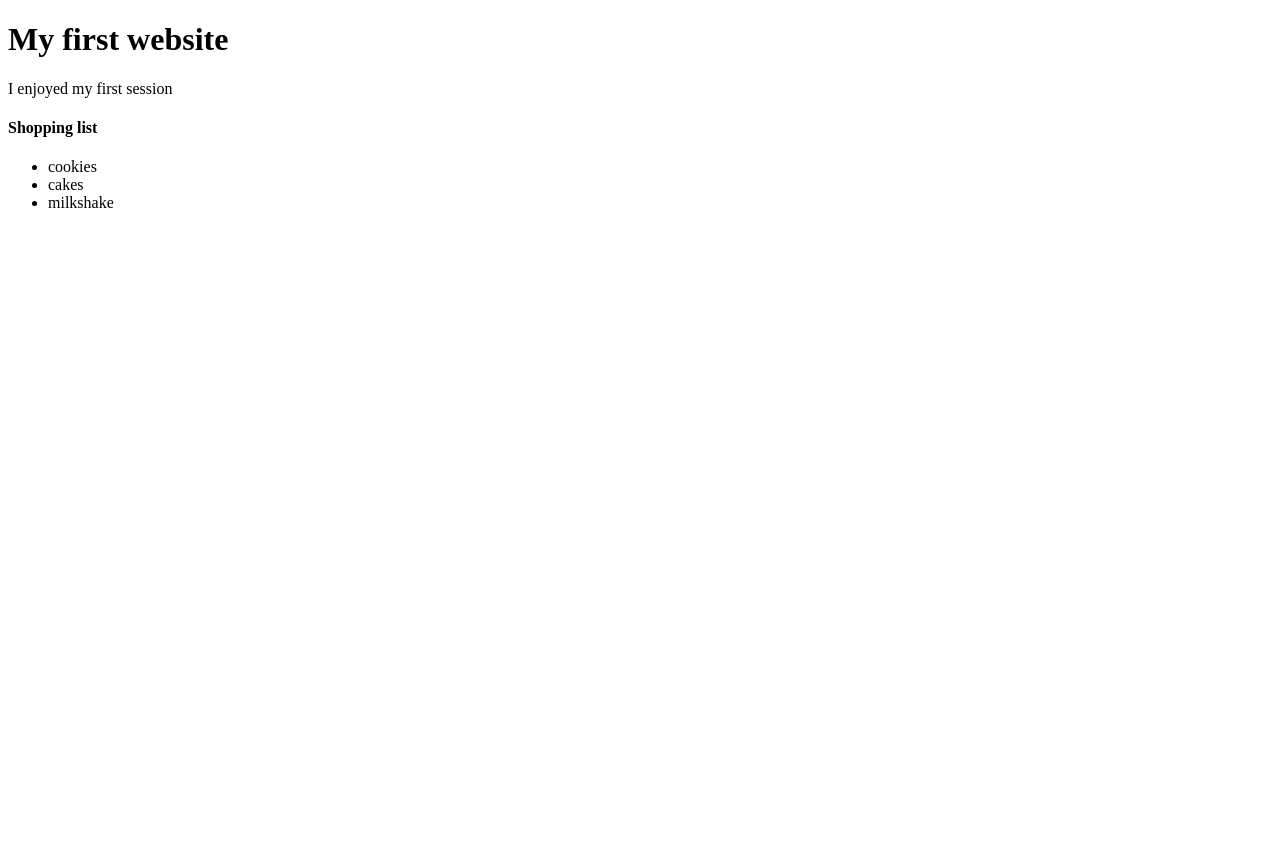
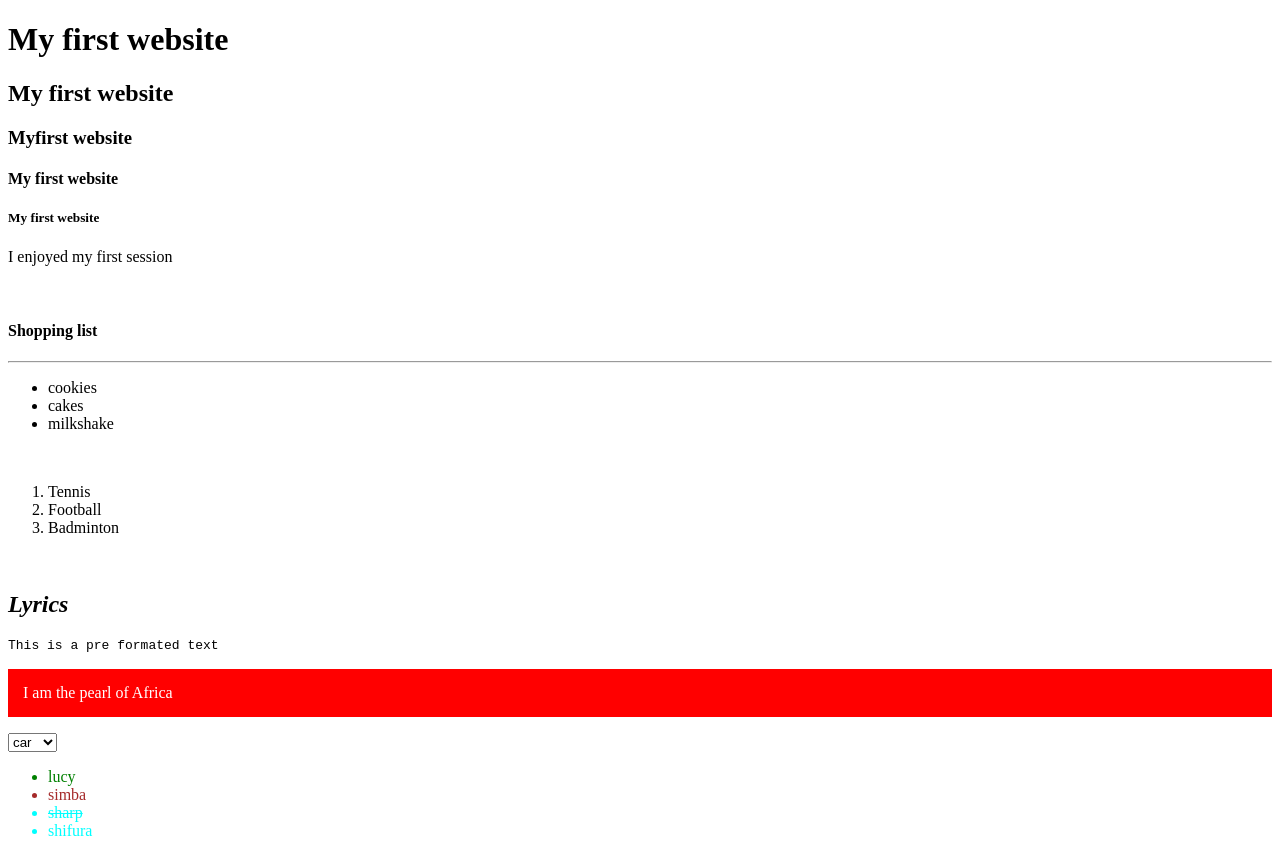
Before and after one commit to hilkyapple/FrontEnd, a plain HTML site: page index.html in a window 1280 px wide. Before the commit the page ends 800 px from the top, so only its background shows below. Drawn offline with Linux system fonts and the light colour scheme.

Commit message:
css changes

```diff
--- a/index.html
+++ b/index.html
@@ -4,16 +4,60 @@
     <meta charset="UTF-8">
     <meta name="viewport" content="width=device-width, initial-scale=1.0">
     <title>My first website</title>
+
+<style>
+
+</style>
 </head>
 <body>
     <h1>My first website</h1>
+    <h2>My first website</h2>
+    <h3>Myfirst website</h3>
+    <h4>My first website</h4>
+    <h5>My first website</h5>
     <p>I enjoyed my first session</p>
+    <br>
     <h4>Shopping list</h4>
+    <hr>
     <ul>
         <li>cookies</li>
         <li>cakes</li>
         <li>milkshake</li>
     </ul>
+    <br>
+    <ol>
+        <li>Tennis</li>
+        <li>Football</li>
+        <li>Badminton</li>
+    </ol>
+    <br>
+    <h2>
+        <i>
+            <b>Lyrics</b>
+        </i>
+    </h2>
+    <pre>This is a pre formated text</pre>
 
+
+    <p style="background-color: Red;color: white;padding: 15px;">I am the pearl of Africa</p>
+
+
+<select>
+    <option value="">car</option>
+    <option value="">futtu</option>
+    <option value="">ferry</option>
+</select>
+
+<ul style="color: aqua;">
+    <li style="color: green;">lucy </li>
+    <li style="color: brown;">simba</li>
+    <li style="text-decoration: line-through;">sharp</li>
+    <li>shifura</li>
+</ul>
+
+
+
+
+    <!--This is a comment it doesnt show its more of a note to self-->
 </body>
 </html>
```
Also changed, not shown: Practice.html (added, +47 -0 lines), Sandy - Copy.png (added).
